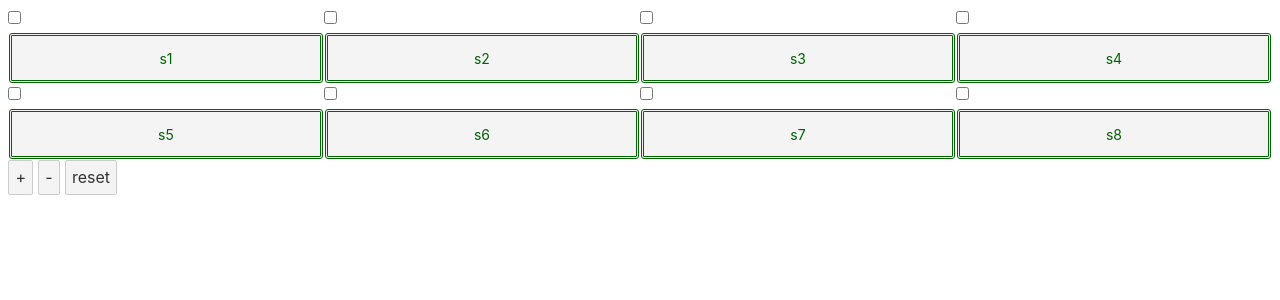
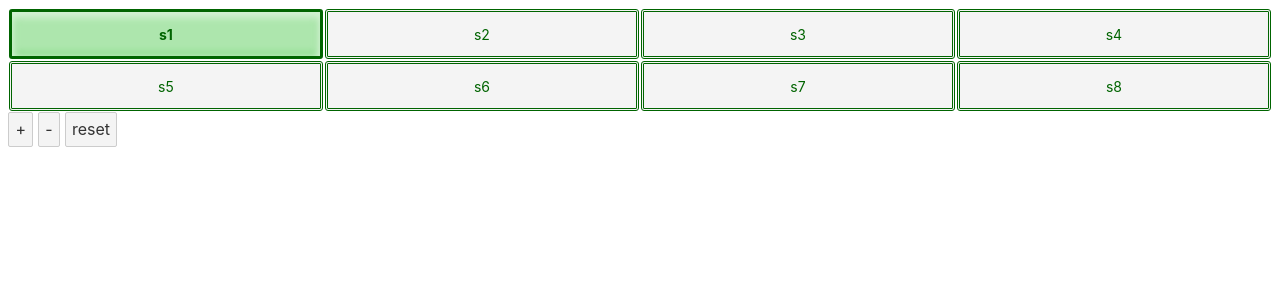
Before and after one commit to thebells1111/svelte-store, a Svelte app: page / in a window 1280 px wide. Shown: the top 300 px of the page. Built offline with nearby package versions, Linux system fonts and the light colour scheme.

Commit message:
styling SelectStation

```diff
--- a/src/App.svelte
+++ b/src/App.svelte
@@ -4,7 +4,11 @@
 
   let names = $state.stationNames
 </script>
-<SelectStation />
+
+<style>
+</style>
+
+<SelectStation selectedStations={$state.selectedStations}/>
 
 <button on:click="{state.increment}">+</button>
 <button on:click="{state.decrement}">-</button>
--- a/src/Button.svelte
+++ b/src/Button.svelte
@@ -1,14 +1,15 @@
 <script>
-
-export let name = 'button'
-
+  export let name = "button";
+  export let click;
+  export let buttonType;
+  export let dataValue;
+  export let checked = false;
 </script>
-
 
 <style>
   button {
     display: flex;
-		width: calc(100% - .15em);
+    width: calc(100% - 0.15em);
     align-items: center;
     justify-content: center;
     height: 50px;
@@ -20,9 +21,43 @@ export let name = 'button'
     font-size: 14px;
     border: 3px double;
   }
+
+  button.stations {
+    color: darkgreen;
+    border-color: darkgreen;
+  }
+  button.stations:hover {
+    font-weight: bold;
+    border: 3px darkgreen solid;
+  }
+  button.stations:active {
+    background: hsla(120, 53%, 79%, 1);
+    box-shadow: inset 0px 3px 6px 3px hsla(120, 53%, 89%, 1),
+      inset 0px -1px 6px 3px hsla(120, 53%, 69%, 1);
+  }
+  button.stations.checked {
+     background: hsla(120, 53%, 79%, 1);
+      box-shadow: inset 0px 3px 6px 3px hsla(120, 53%, 89%, 1),
+        inset 0px -1px 6px 3px hsla(120, 53%, 69%, 1);
+      font-weight: bold;
+      border: 3px darkgreen solid;
+  }
+  button.stations.checked:hover {
+    font-weight: normal;
+    border: 3px darkgreen double;
+  }
+
+  button.stations.checked:active {
+    background: none;
+    box-shadow: none;
+  }
 </style>
 
-
-
-
-<button>{name}</button>
+<button
+  class={buttonType}
+  on:click={e=>{click(e); checked = !checked}}
+  data-value={dataValue}
+  class:checked
+>
+  {name}
+</button>
--- a/src/SelectStation.svelte
+++ b/src/SelectStation.svelte
@@ -1,49 +1,40 @@
 <script>
- import { state } from "./stores.js";
-import Button from "./Button.svelte";
+  import { state } from "./stores.js";
+  import Button from "./Button.svelte";
 
-const stationNames = $state.stationNames
+  const stationNames = Object.keys($state.stationNames).map(v=>$state.stationNames[v]);
 
-$: names = Object.keys(stationNames)
+  let selectedStations = $state.currentProgram.selectedStations;
 
-export let selectedStations = [];
+  function selectStation(e) {
+    let station = e.target.dataset.value;
+    const stationIndex = selectedStations.indexOf(station);
 
-function selectStations(e) {
-    console.log('clicked')
-    console.log(selectedStations)
+    if (stationIndex > -1) {
+      selectedStations.splice(stationIndex, 1);
+    } else {
+      selectedStations.push(station);
+      selectedStations.sort();
+    }
+    state.selectStation(selectedStations);
   }
 </script>
 
-
 <style>
-div{
-  display: grid;
-  grid-template-columns: 1fr 1fr 1fr 1fr;
-}
-
-label>input[type="checkbox"] {
-
+  div {
+    display: grid;
+    grid-template-columns: 1fr 1fr 1fr 1fr;
   }
-
-label :global(button) {
-  color: darkgreen;
-  border-color: darkgreen;
-}
 </style>
 
-
-
-
 <div>
-  {#each names as stationName, i}
-      <label key={`station${i + 1}`}>
-        <input
-          type="checkbox"
-          value={stationName}
-          bind:group={selectedStations}
-          on:click={e => selectStations(e)}
-        />
-        <Button name={stationNames[stationName]} on:click={e => selectStations(e)} />
-      </label>
+  {#each stationNames as stationName, i}
+    <Button
+      name={stationName}
+      dataValue={`s${i+1}`}
+      click={selectStation}
+      buttonType={"stations"}
+      checked={selectedStations.indexOf(`s${i+1}`) > -1}
+    />
   {/each}
 </div>
--- a/src/stores.js
+++ b/src/stores.js
@@ -1,7 +1,7 @@
 import { writable } from "svelte/store";
 
 const blankProgram = {
-  selectedStations: [],
+  selectedStations: ["s1"],
   dailyStart: 21600000,
   dailyStop: 64800000,
   dateStart: new Date(new Date().toLocaleDateString()).getTime(),
@@ -25,28 +25,26 @@ const stationNames = {
   s8: "s8"
 };
 
-const initialState= {
-programs: [blankProgram],
-programIndex: 0,
-stationNames: stationNames,
-currentProgram: blankProgram,
-}
+const initialState = {
+  programs: [blankProgram],
+  programIndex: 0,
+  stationNames: stationNames,
+  currentProgram: blankProgram
+};
 
 function currentState() {
   const { subscribe, set, update } = writable(initialState);
 
   return {
     subscribe,
-    increment: () =>
+    increment: data => {
+      console.log(data);
       update(program => {
         program.n++;
         return program;
-      }),
-    decrement: () =>
-      update(program => {
-        program.n--;
-        return program;
-      }),
+      });
+    },
+    selectStation: data => console.log(data),
     reset: () => set({ n: 0 })
   };
 }
```
Lines whose indentation alone changed are shown as unchanged.
